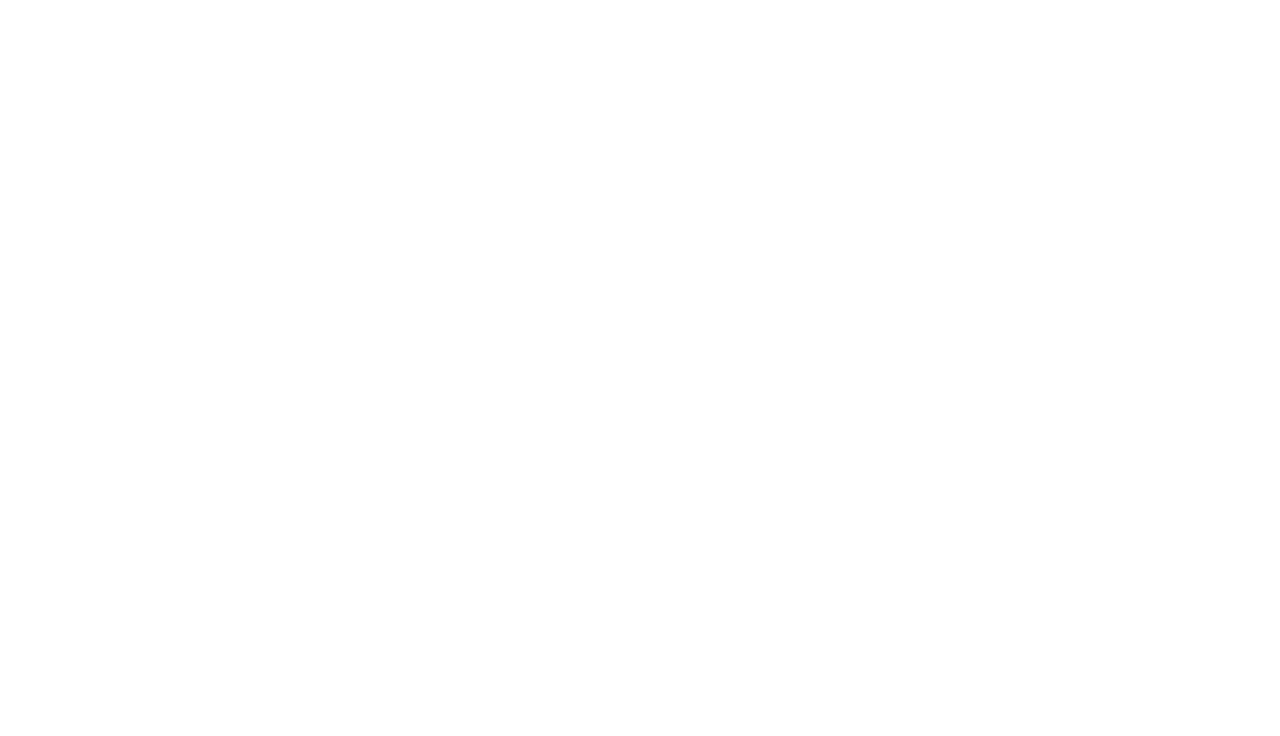
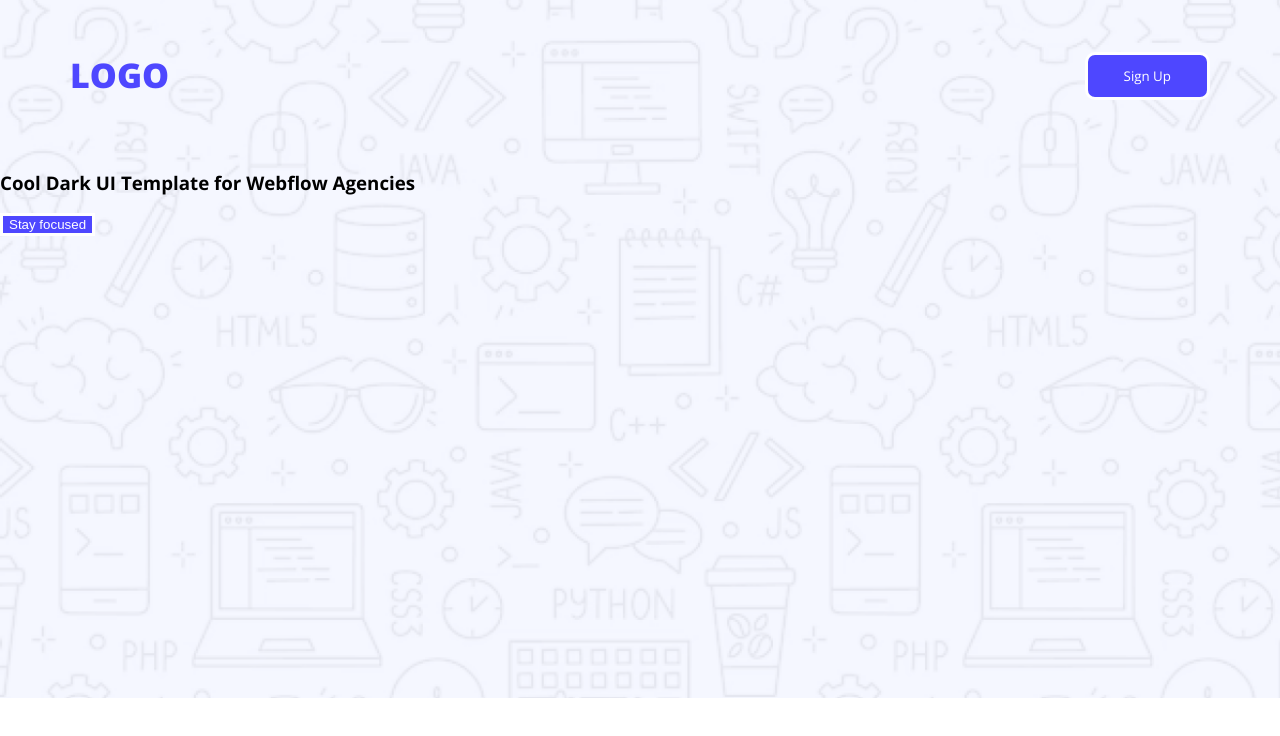
Before and after one commit to Dipro-Tryhard/assignment-1, a plain HTML site: page index.html in a window 1280 px wide. Drawn offline with nearby package versions, Linux system fonts and the light colour scheme.

Commit message:
Navbar section done

```diff
--- a/index.html
+++ b/index.html
@@ -3,10 +3,39 @@
 <head>
   <meta charset="UTF-8">
   <meta name="viewport" content="width=device-width, initial-scale=1.0">
-  <title></title>
+  <title>assignment-1</title>
+  <!-- fonts inter -->
+   <link rel="preconnect" href="https://fonts.googleapis.com">
+<link rel="preconnect" href="https://fonts.gstatic.com" crossorigin>
+<link href="https://fonts.googleapis.com/css2?family=Inter:ital,opsz,wght@0,14..32,100..900;1,14..32,100..900&family=Open+Sans:ital,wght@0,300..800;1,300..800&display=swap" rel="stylesheet">
+
+<!-- fonts raleway -->
+	<link rel="preconnect" href="https://fonts.googleapis.com">
+<link rel="preconnect" href="https://fonts.gstatic.com" crossorigin>
+<link href="https://fonts.googleapis.com/css2?family=Inter:ital,opsz,wght@0,14..32,100..900;1,14..32,100..900&family=Open+Sans:ital,wght@0,300..800;1,300..800&family=Raleway:ital,wght@0,100..900;1,100..900&display=swap" rel="stylesheet">
+
 	<link rel="stylesheet" href="styles/styles.css">
+
 </head>
 <body>
+	<!-- upper part -->
+	<div class="upper-part">
+		<!-- header section -->
+		<header class="header">
+			<!-- navigation section -->
+	<nav class="nav">
+		<div class="logo inter">LOGO</div>
+		<a href=""><button class="sign-btn primary-btn raleway">Sign Up</button></a>
+	</nav>
+  </header>
+  <!-- nav and header section end -->
+  <!-- Banner section -->
+  <div class="banner">
+	<h3 class="banner-title raleway"> Cool Dark UI Template for Webflow Agencies</h3>
+	<a href=""><button class="stay-btn primary-btn ">Stay focused</button></a>
+  </div>
+  <!-- Banner section end -->
+	</div>
 
 </body>
 </html>
--- a/styles/styles.css
+++ b/styles/styles.css
@@ -0,0 +1,68 @@
+/* fonts inter */
+.inter {
+  font-family: "Open Sans", sans-serif;
+  font-optical-sizing: auto;
+  font-style: normal;
+  font-variation-settings:
+    "wdth" 100;
+}
+
+/* fonts raleway */
+.raleway {
+  font-family: "Open Sans", sans-serif;
+  font-optical-sizing: auto;
+  font-style: normal;
+  font-variation-settings:
+    "wdth" 100;
+}
+
+
+
+body{
+  max-width: 1440px;
+    margin: auto;
+}
+
+.upper-part {
+  background-image: url(../Assets/Hero-bg.png);
+  background-repeat: no-repeat;
+  width: 100%;
+  height: 698px;
+  background-size: cover;
+
+}
+
+
+
+
+
+
+/* nav bar */
+.nav{
+  display: flex;
+  justify-content: space-between;
+  align-items: center;
+  max-width: 1140px;
+  margin: auto;
+  padding-top: 50px;
+  padding-bottom: 50px;
+
+}
+
+.logo{
+  font-size: 34px;
+  line-height: 150%;
+  color: #4E47FF;
+  font-weight: 900;
+}
+
+.primary-btn{
+  background-color: #4E47FF;
+  color: white;
+  border: solid;
+}
+
+.sign-btn{
+  border-radius: 10px;
+  padding: 12px 36px;
+}
```
